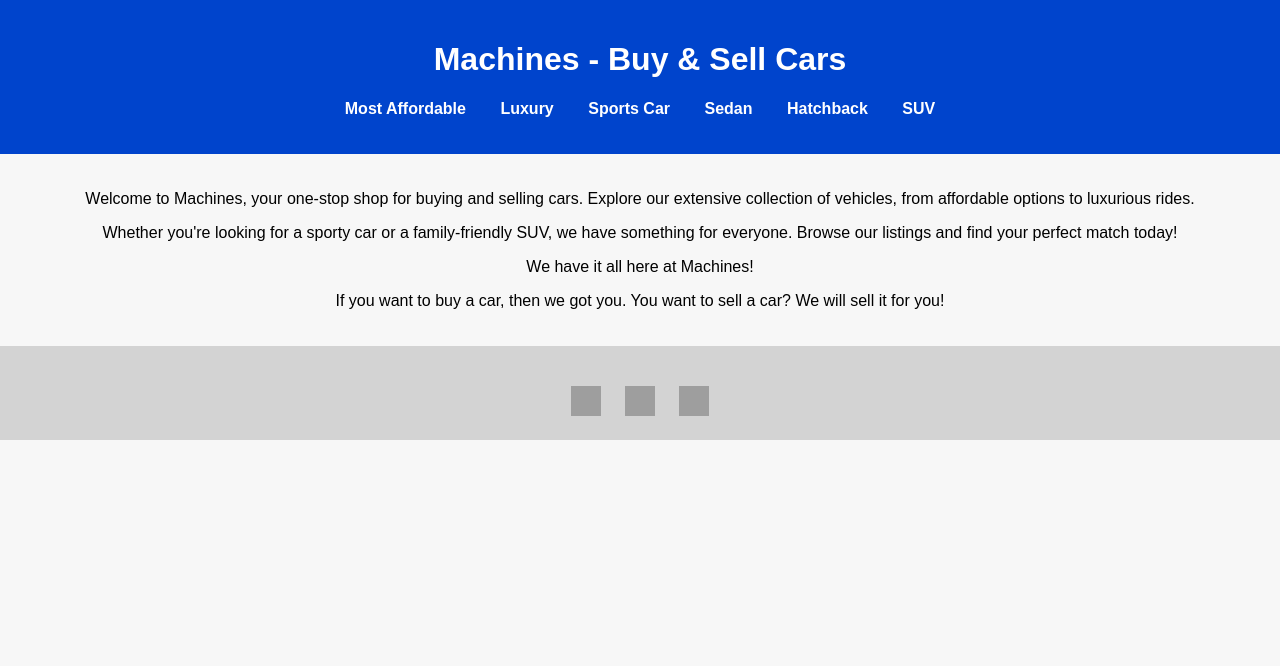
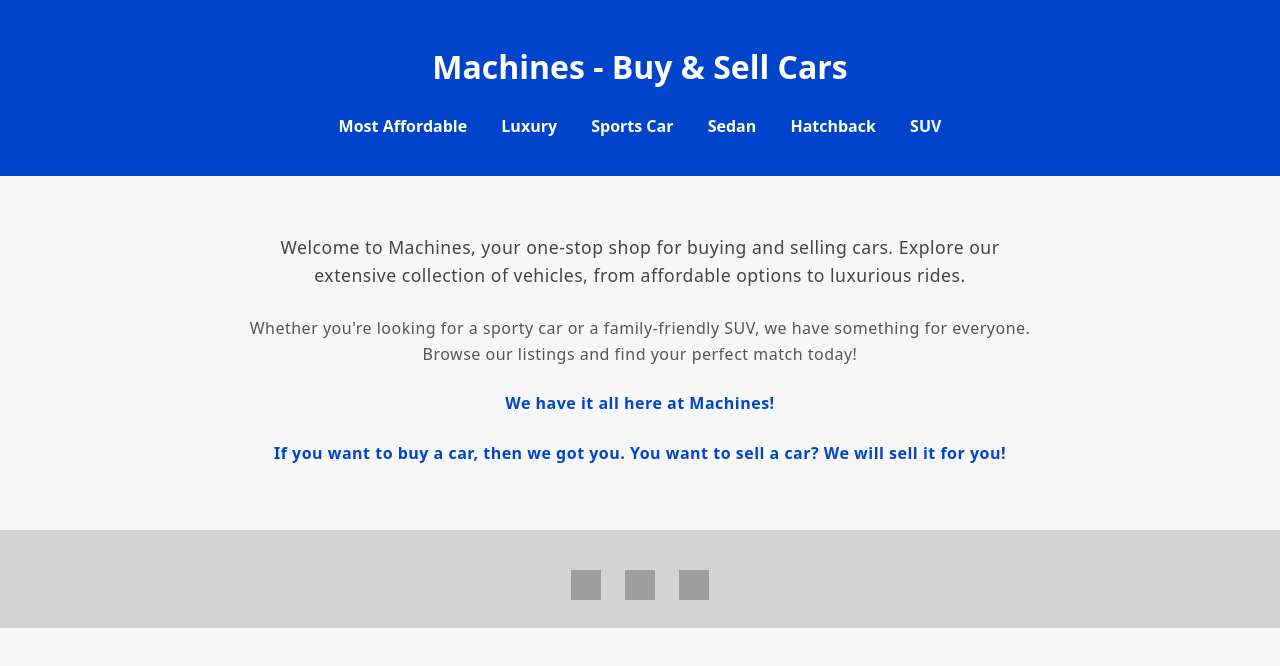
Before and after one commit to tjayearl/Machine, a website: page index.html in a window 1280 px wide. Drawn offline with Linux system fonts and the light colour scheme; no server answers; grey boxes are pictures that could not be loaded.

Commit message:
modified style.css

```diff
--- a/style.css
+++ b/style.css
@@ -1,8 +1,10 @@
 body {
-    font-family: Arial, sans-serif;
+    font-family: system-ui, -apple-system, BlinkMacSystemFont, 'Segoe UI', Roboto, Oxygen, Ubuntu, Cantarell, 'Open Sans', 'Helvetica Neue', sans-serif;
     margin: 0;
     padding: 0;
     background-color: #f7f7f7;
+    color: #333;
+    line-height: 1.6;
 }
 
 header {
@@ -35,6 +37,28 @@ nav ul li a:hover {
 .content {
     padding: 20px;
     text-align: center;
+    max-width: 800px;
+    margin: 20px auto;
+}
+
+.content p {
+    letter-spacing: 0.5px;
+    margin-bottom: 1.5em;
+}
+
+.intro-text {
+    font-size: 1.1em;
+    color: #444;
+}
+
+.secondary-text {
+    color: #555;
+}
+
+.highlighted-text,
+.call-to-action {
+    font-weight: bold;
+    color: #0044cc;
 }
 
 h2 {
@@ -149,7 +173,7 @@ button:disabled {
     transform: scale(1.2);
 }
 
-.social-icons img {
+footer .social-icons img {
     width: 30px;
     height: 30px;
 }
```
